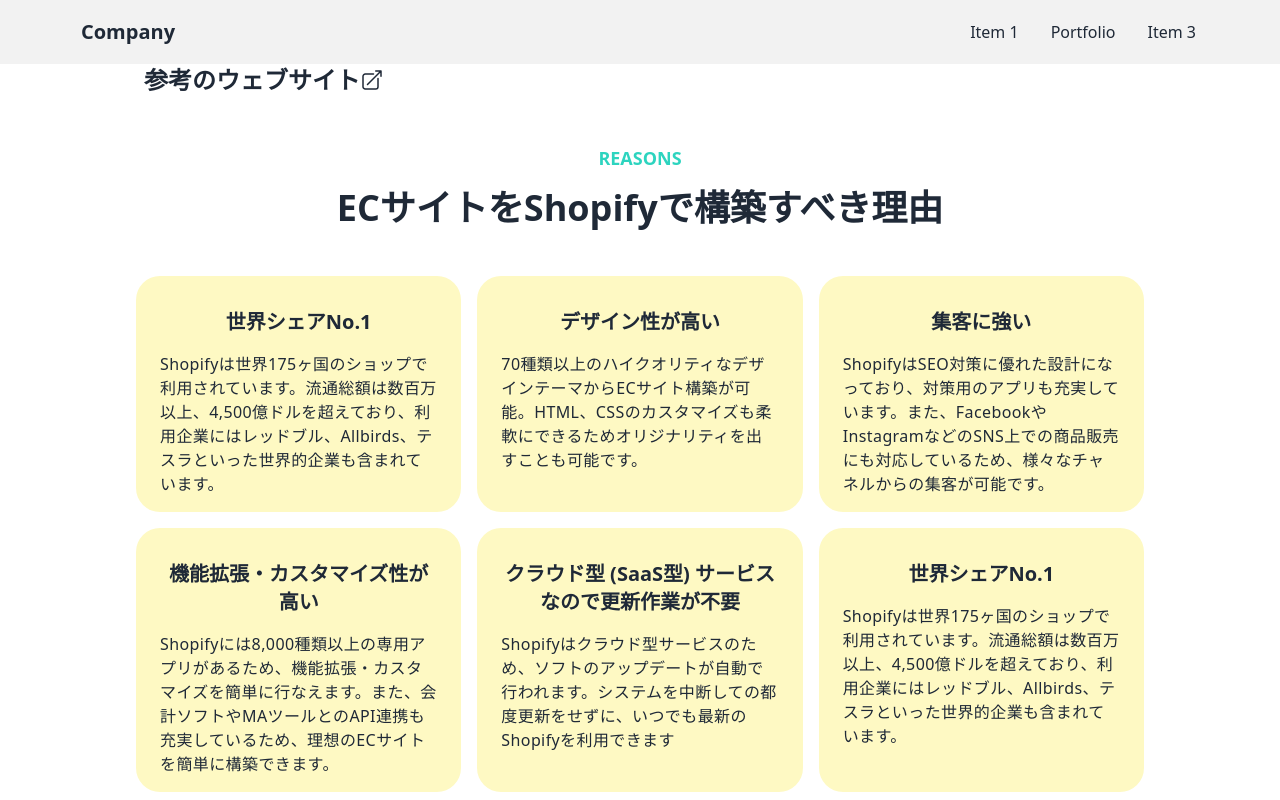
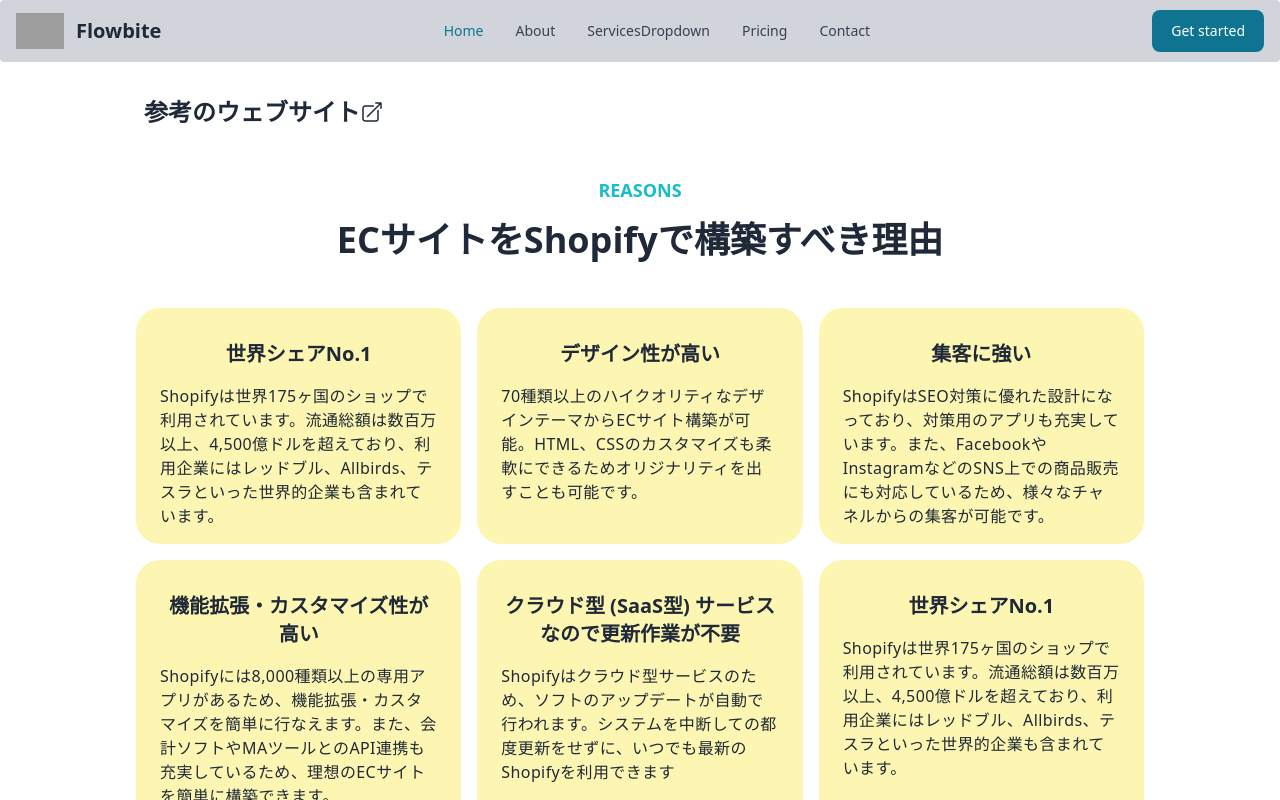
Before and after one commit to JunyaNomura/business-site-shopify, a Next.js app: page / in a window 1280 px wide. Shown: the top 800 px of the page. Built offline with nearby package versions, Linux system fonts and the light colour scheme; grey boxes are pictures that could not be loaded.

Commit message:
I added flowbite-react plugin and I used it to navbar

```diff
--- a/package.json
+++ b/package.json
@@ -15,6 +15,8 @@
     "daisyui": "^2.51.3",
     "eslint": "8.36.0",
     "eslint-config-next": "13.2.4",
+    "flowbite": "^1.6.4",
+    "flowbite-react": "^0.4.2",
     "next": "13.2.4",
     "react": "18.2.0",
     "react-dom": "18.2.0",
--- a/pages/components/Footer.tsx
+++ b/pages/components/Footer.tsx
@@ -3,7 +3,7 @@
 
 const Footer = () => {
   return (
-    <footer className="footer footer-center p-10 bg-base-200 text-base-content rounded">
+    <footer className="footer footer-center p-10 bg-gray-300 text-base-content rounded">
       <div className="grid grid-flow-col gap-4">
         <Link href="#" className="link link-hover">About us</Link>
         <Link href="#" className="link link-hover">Contact</Link>
--- a/pages/components/Header.tsx
+++ b/pages/components/Header.tsx
@@ -1,9 +1,37 @@
 import Link from 'next/link';
+import { useState, useEffect } from 'react'
+
+//navbar's scrolling animation
+const useScrollDirection = () =>  {
+  const [scrollDirection, setScrollDirection]= useState<string | null>(null);
+
+  useEffect(() => {
+    let lastScrollY = window.pageYOffset;
+
+    const updateScrollDirection = () => {
+      const scrollY = window.pageYOffset;
+      const direction = scrollY > lastScrollY ? "down" : "up";
+      if (direction !== scrollDirection && (scrollY - lastScrollY > 10 || scrollY - lastScrollY < -10)) {
+        setScrollDirection(direction);
+      }
+      lastScrollY = scrollY > 0 ? scrollY : 0;
+    };
+    window.addEventListener("scroll", updateScrollDirection); // add event listener
+    return () => {
+      window.removeEventListener("scroll", updateScrollDirection); // clean up
+    }
+  }, [scrollDirection]);
+
+  return scrollDirection;
+};
 
 const Header = () => {
+
+const scrollDirection = useScrollDirection();
+
 return (
   <header>
-    <div className="navbar bg-base-200 px-16">
+    <div className={`navbar bg-base-200 px-16 fixed z-50 ${ scrollDirection === 'down' ? "-top-24" : "top-0"} transition-all duration-500`}>
 
       <div className="flex-1">
         <Link href="#" className="btn btn-ghost normal-case text-xl">Company </Link>
@@ -27,9 +55,9 @@
         <li><Link href="#">Portfolio</Link></li>
         <li><Link href="#">Item 3</Link></li>
       </ul>
-    </div>
+        </div>
+      </div>
 
-      </div>
     </div>
   </header>
 )
--- /dev/null
+++ b/pages/components/Header2.tsx
@@ -0,0 +1,89 @@
+import { Navbar, Button,Dropdown } from "flowbite-react";
+import { useState, useEffect } from 'react'
+
+//navbar's scrolling animation
+const useScrollDirection = () =>  {
+  const [scrollDirection, setScrollDirection]= useState<string | null>(null);
+
+  useEffect(() => {
+    let lastScrollY = window.pageYOffset;
+
+    const updateScrollDirection = () => {
+      const scrollY = window.pageYOffset;
+      const direction = scrollY > lastScrollY ? "down" : "up";
+      if (direction !== scrollDirection && (scrollY - lastScrollY > 10 || scrollY - lastScrollY < -10)) {
+        setScrollDirection(direction);
+      }
+      lastScrollY = scrollY > 0 ? scrollY : 0;
+    };
+    window.addEventListener("scroll", updateScrollDirection); // add event listener
+    return () => {
+      window.removeEventListener("scroll", updateScrollDirection); // clean up
+    }
+  }, [scrollDirection]);
+
+  return scrollDirection;
+};
+
+
+const Header2 = () => {
+
+  const scrollDirection = useScrollDirection();
+
+  return (
+    <div>
+      <Navbar
+        className={`${ scrollDirection === 'down' ? "animate-upAnime" : "animate-downAnime"} w-full bg-gray-300 z-50 transition-all duration-500 fixed`}
+        fluid={true}
+        rounded={true}
+      >
+      <Navbar.Brand href="https://flowbite.com/">
+      <img
+        src="https://flowbite.com/docs/images/logo.svg"
+        className="mr-3 h-6 sm:h-9"
+        alt="Flowbite Logo"
+      />
+      <span className="self-center whitespace-nowrap text-xl font-semibold">
+        Flowbite
+      </span>
+      </Navbar.Brand>
+      <div className="flex md:order-2">
+        <Button>
+          Get started
+        </Button>
+        <Navbar.Toggle />
+      </div>
+        <Navbar.Collapse >
+          <Navbar.Link
+            href="/navbars"
+            active={true}
+          >
+            Home
+          </Navbar.Link>
+          <Navbar.Link href="/navbars">
+            About
+          </Navbar.Link>
+          <Navbar.Link href="/navbars">
+            Services
+            <div className="dropdown">
+              <button className="dropbtn">Dropdown</button>
+              <div className="dropdown-content">
+                <a href="#">Link 1</a>
+                <a href="#">Link 2</a>
+                <a href="#">Link 3</a>
+              </div>
+            </div>
+          </Navbar.Link>
+          <Navbar.Link href="/navbars">
+            Pricing
+          </Navbar.Link>
+          <Navbar.Link href="/navbars">
+            Contact
+          </Navbar.Link>
+        </Navbar.Collapse>
+      </Navbar>
+    </div>
+  )
+}
+
+export default Header2
--- a/pages/index.tsx
+++ b/pages/index.tsx
@@ -1,5 +1,5 @@
 import Head from 'next/head'
-import Header from './components/Header'
+import Header2 from './components/Header2'
 import Faq from './components/Faq'
 import Flow from './components/Flow'
 import Footer from './components/Footer'
@@ -20,9 +20,9 @@
         <link rel="icon" href="/favicon.ico" />
       </Head>
 
-      <Header />
-      <main className="max-w-5xl mx-auto px-2">
-        <a href="https://n-works.link/shopify" className="flex items-center pl-2 text-2xl font-bold hover:underline" target="_blank">
+      <Header2 />
+      <main className="max-w-5xl mx-auto px-2 pt-24">
+      <a href="https://n-works.link/shopify" className="flex items-center pl-2 text-2xl font-bold hover:underline" target="_blank">
           参考のウェブサイト
           <svg xmlns="http://www.w3.org/2000/svg" fill="none" viewBox="0 0 24 24" strokeWidth="1.5" stroke="currentColor" className="w-6 h-6">
             <path strokeLinecap="round" strokeLinejoin="round" d="M13.5 6H5.25A2.25 2.25 0 003 8.25v10.5A2.25 2.25 0 005.25 21h10.5A2.25 2.25 0 0018 18.75V10.5m-10.5 6L21 3m0 0h-5.25M21 3v5.25" />
--- a/tailwind.config.js
+++ b/tailwind.config.js
@@ -4,16 +4,34 @@
     "./app/**/*.{js,ts,jsx,tsx}",
     "./pages/**/*.{js,ts,jsx,tsx}",
     "./components/**/*.{js,ts,jsx,tsx}",
+    'node_modules/flowbite-react/**/*.{js,jsx,ts,tsx}',
+
 
     // Or if using `src` directory:
     "./src/**/*.{js,ts,jsx,tsx}",
   ],
   theme: {
-    extend: {},
+    extend: {
+      keyframes: {
+        upAnime: {
+          'from': { opacity: 1, transform: 'translateY(0)' },
+          'to': { opacity: 0, transform: 'translateY(-100px)' },
+        },
+        downAnime: {
+          'from': { opacity: 0, transform: 'translateY(-100px)' },
+          'to': { opacity: 1, transform: 'translateY(0)' },
+        },
+      },
+      animation: {
+        upAnime: 'upAnime 0.5s forwards',
+        downAnime: 'downAnime 0.5s forwards',
+      },
+    },
   },
   plugins: [
     require('@tailwindcss/aspect-ratio'),
     require('daisyui'),
+    require('flowbite/plugin'),
   ],
   //to turn off the daisyui's darkmode by default
   daisyui: {
```
Also changed, not shown: 1 other file (tests, documents, lock files or other folders).
